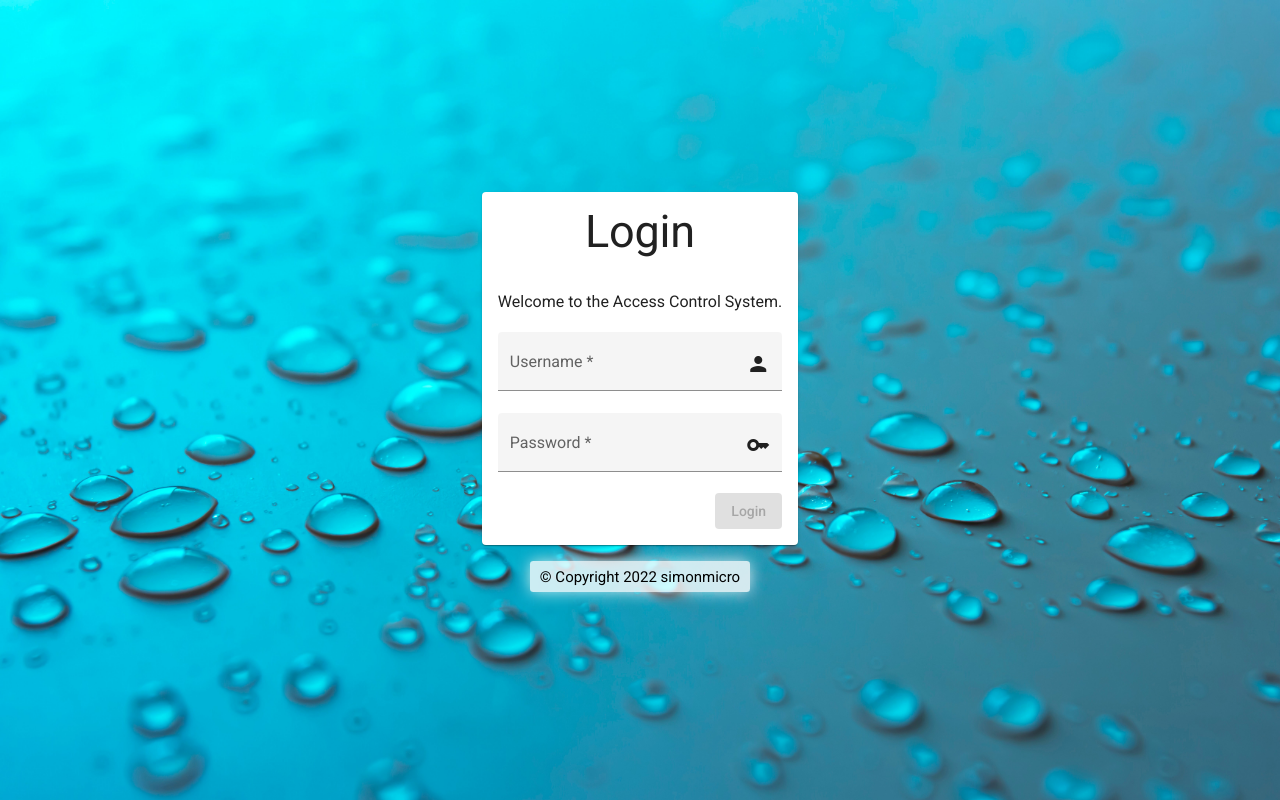
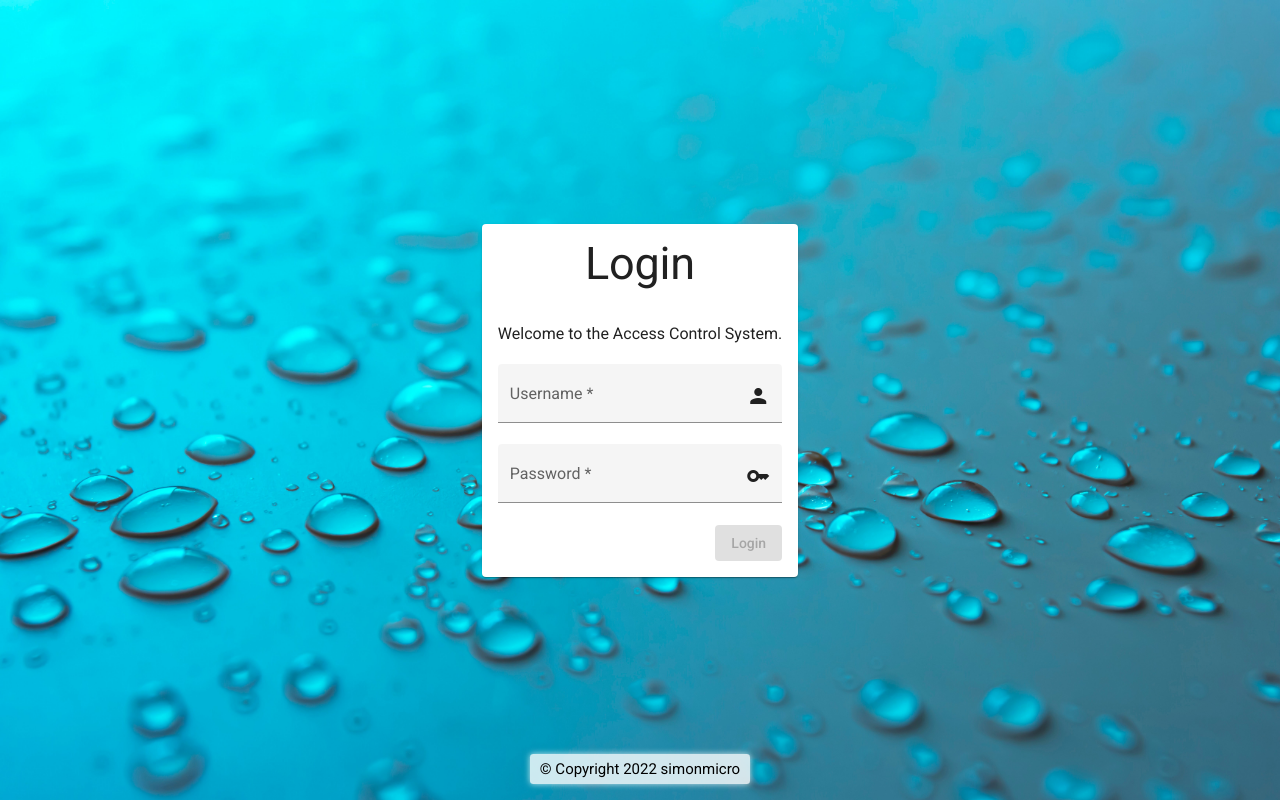
Before and after one commit to simonmicro/access-control, an Angular app: page /login in a window 1280 px wide. Built offline with nearby package versions, Linux system fonts and the light colour scheme.

Commit message:
Moved content down

```diff
--- a/src/app/login/login.component.css
+++ b/src/app/login/login.component.css
@@ -1,4 +1,4 @@
-:host > div {
+:host > .loginAlign {
     height: 100%;
     width: 100%;
     display: flex;
@@ -9,28 +9,28 @@
     flex-direction: column;
 }
 
-:host > div > mat-card {
+:host > .loginAlign > mat-card {
     width: max-content;
 }
 
-:host > div > mat-card > h1 {
+:host > .loginAlign > mat-card > h1 {
     margin-bottom: 2rem;
     text-align: center;
 }
 
-:host > div > mat-card > p {
+:host > .loginAlign > mat-card > p {
     max-width: 100%;
 }
 
-:host > div > mat-card > form > mat-form-field {
+:host > .loginAlign > mat-card > form > mat-form-field {
     width: 100%;
 }
 
-:host > div > mat-card > form > button {
+:host > .loginAlign > mat-card > form > button {
     float: right;
 }
 
-:host > div > mat-card > mat-progress-bar {
+:host > .loginAlign > mat-card > mat-progress-bar {
     width: 100%;
     position: absolute;
     left: 0;
@@ -38,10 +38,20 @@
     border-radius: 0.4rem 0.4rem 0 0;
 }
 
-:host > div > p {
-    box-shadow: rgba(255, 255, 255, 0.8) 0 0 1rem;
+:host > .loginCopyright {
+    position: fixed;
+    bottom: 0;
+    left: 0;
+    width: 100%;
+    display: flex;
+    justify-content: center;
+}
+
+:host > .loginCopyright > p {
+    box-shadow: rgba(255, 255, 255, 0.8) 0 0 0.4rem;
     background-color: rgba(255, 255, 255, 0.8);
     border-radius: 0.2rem;
     margin: 1rem;
     padding: 0.2rem 0.6rem;
+    width: fit-content;
 }
--- a/src/app/login/login.component.html
+++ b/src/app/login/login.component.html
@@ -1,4 +1,4 @@
-<div>
+<div class="loginAlign">
     <mat-card>
         <mat-progress-bar *ngIf="loading" mode="indeterminate"></mat-progress-bar>
         <h1 class="mat-display-2">Login</h1>
@@ -19,5 +19,8 @@
             <button mat-flat-button color="primary" type="submit" [disabled]="!loginForm.valid">Login</button>
         </form>
     </mat-card>
+</div>
+
+<div class="loginCopyright">
     <p class="mat-subheading-1">© Copyright {{ year }} simonmicro</p>
 </div>
```
